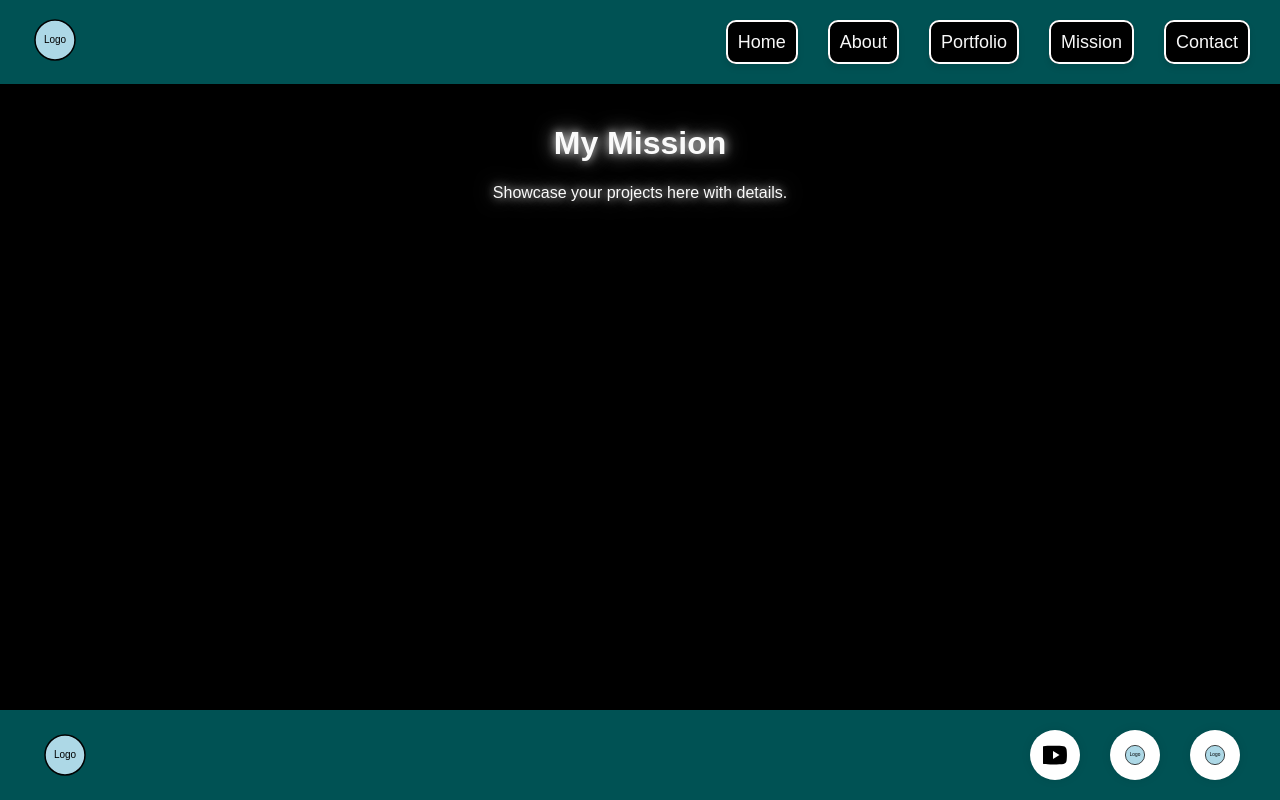
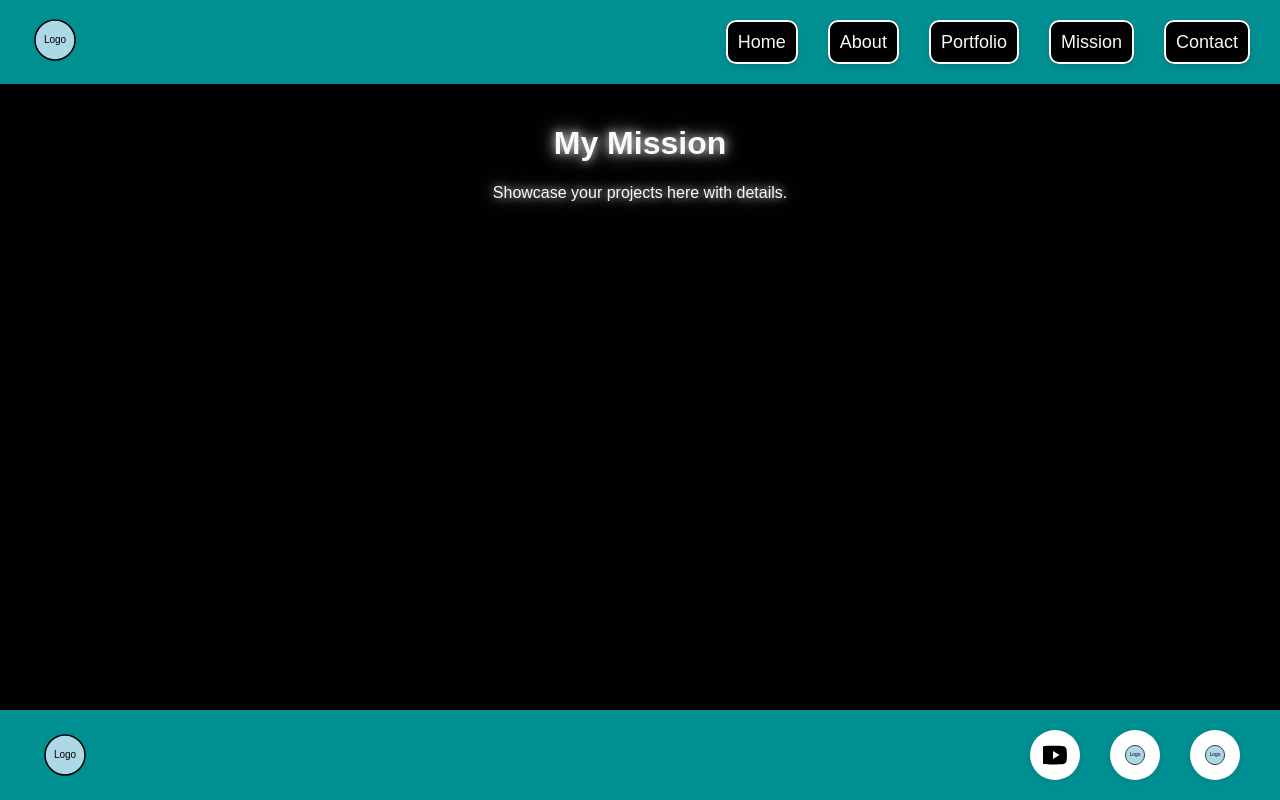
Before and after one commit to Aaqil456/bitzarventures, a React (Create React App) app: page /mission in a window 1280 px wide. Built offline with nearby package versions, Linux system fonts and the light colour scheme.

Commit message:
change bg for footer and navbar

```diff
--- a/src/components/styles/Footer.css
+++ b/src/components/styles/Footer.css
@@ -1,5 +1,5 @@
 .footer {
-  background-color:#005254; /* Turquoise gradient */
+  background-color:#009092; /* Turquoise gradient */
   color: rgb(0, 0, 0);
   align-items: center;
   padding: 20px 40px;
--- a/src/components/styles/NavBar.css
+++ b/src/components/styles/NavBar.css
@@ -3,7 +3,7 @@
   display: flex;
   justify-content: space-between;
   align-items: center;
-  background-color:#005254; /* Turquoise gradient */
+  background-color:#009092; /* Turquoise gradient */
   padding: 15px 30px;
   position: sticky;
   top: 0;
```
